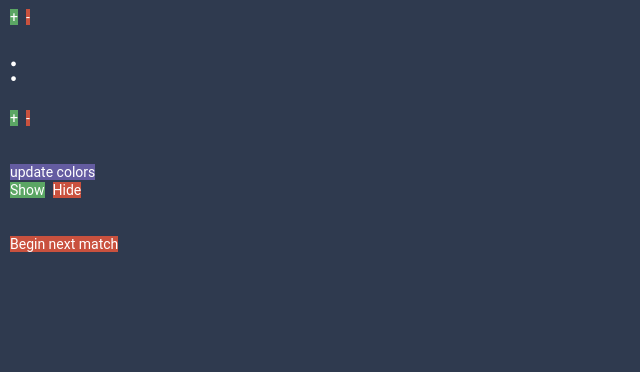
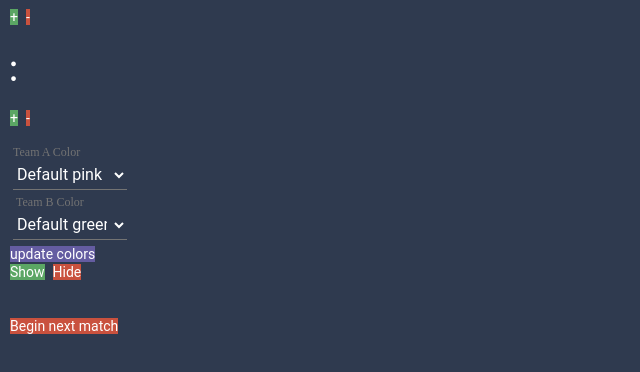
Before and after one commit to inkfarer/inkstronomy-overlays, a website: page dashboard/scoreboard.html in a window 1280 px wide. Shown: the whole page, without its empty margins (0-640 px from the left). Drawn offline with Linux system fonts and the light colour scheme.

Commit message:
start migrating away from nodecg-typeahead-input: scoreboard uses vanilla html selects revert some code changes in maps.js

```diff
--- a/dashboard/scoreboard.html
+++ b/dashboard/scoreboard.html
@@ -1,13 +1,12 @@
 <!DOCTYPE html>
 <html lang="en">
 <head>
-    <meta charset="UTF-8">
+	<meta charset="UTF-8">
+	<script src="../bower_components/webcomponentsjs/webcomponents-loader.js"></script>
 	<link rel="import" href="../bower_components/font-roboto/roboto.html">
 	<link rel="import" href="../bower_components/iron-flex-layout/iron-flex-layout-classes.html">
 	<link rel="import" href="../bower_components/paper-button/paper-button.html">
 	<link rel="import" href="../bower_components/paper-input/paper-input.html">
-	<link rel="import" href="../bower_components/nodecg-typeahead-input/nodecg-typeahead-input.html">
-	<script src="../bower_components/webcomponentsjs/webcomponents-loader.js"></script>
 	<custom-style>
 		<style include="iron-flex iron-flex-alignment" is="custom-style">
 			paper-button {
@@ -54,6 +53,35 @@
 				--paper-input-container-focus-color: #00BEBE;
 				--primary-text-color: #FFFFFF;
 			}
+			select {
+				max-width: 113.5px;
+				min-width: 113.5px;
+				margin-left: 5px;
+				font-size: 16px;
+				margin-bottom: 5px;
+				border: 0px;
+				border-bottom: 1px solid #737373;
+				outline: 0px;
+				color: white;
+				background-color: rgba(0, 0, 0, 0);
+				padding: 4px;
+				padding-left: 0px;
+				font-family: 'Roboto', 'Noto', sans-serif;
+			}
+			select:focus {
+				border-bottom: 1px solid #00BEBE;
+			}
+			option {
+				color: black;
+			}
+			.colorSelectLabel {
+				color: #737373;
+				font-size: 12px;
+				margin-left: 5px;
+			}
+			#colorSelectBLabel {
+				margin-left: 8px;
+			}
 		</style>
 	</custom-style>
 </head>
@@ -76,8 +104,36 @@
 		<paper-input label="Team B name" class="nameInput" id="teamBinput"></paper-input>
 	</div>
 	<div class="layout horizontal">
-		<nodecg-typeahead-input id="colorSelectA" label="Team A color" replicant-name="splatColors" class="input"></nodecg-typeahead-input>
-		<nodecg-typeahead-input id="colorSelectB" label="Team B color" replicant-name="splatColors" class="input"></nodecg-typeahead-input>
+		<div class="layout vertical">
+			<div id="colorSelectALabel" class="colorSelectLabel">Team A Color</div>
+			<select id="colorSelectA">
+				<option value="Default pink" selected>Default pink</option>
+				<option value="Default green">Default green</option>
+				<option value="Light Blue">Light Blue</option>
+				<option value="Purple">Purple</option>
+				<option value="Yellow">Yellow</option>
+				<option value="Pink">Pink</option>
+				<option value="Orange">Orange</option>
+				<option value="Turquoise">Turquoise</option>
+				<option value="Sky Blue">Sky Blue</option>
+				<option value="Mustard">Mustard</option>
+			</select>
+		</div>
+		<div class="layout vertical">
+			<div id="colorSelectBLabel" class="colorSelectLabel">Team B Color</div>
+			<select id="colorSelectB">
+				<option value="Default pink">Default pink</option>
+				<option value="Default green" selected>Default green</option>
+				<option value="Light Blue">Light Blue</option>
+				<option value="Purple">Purple</option>
+				<option value="Yellow">Yellow</option>
+				<option value="Pink">Pink</option>
+				<option value="Orange">Orange</option>
+				<option value="Turquoise">Turquoise</option>
+				<option value="Sky Blue">Sky Blue</option>
+				<option value="Mustard">Mustard</option>
+			</select>
+		</div>
 	</div>
 	<paper-button id="updateColor" raised style="background-color: #645CA1; width: 100%" onclick="updateColors()">update colors</paper-button>
 	<paper-input label="Flavor text" class="nameInput" id="stageInput"></paper-input>
--- a/dashboard/scoreboard.js
+++ b/dashboard/scoreboard.js
@@ -6,7 +6,6 @@ const teamAname = nodecg.Replicant('teamAname');
 const teamBname = nodecg.Replicant('teamBname');
 const nextTeamAname = nodecg.Replicant('nextTeamAname');
 const nextTeamBname = nodecg.Replicant('nextTeamBname');
-const splatColors = nodecg.Replicant('splatColors');
 const teamAcolor = nodecg.Replicant('teamAcolor');
 const teamBcolor = nodecg.Replicant('teamBcolor');
 
@@ -121,14 +120,3 @@ scHidden.on('change', (newValue, OldValue) => {
         hideSC.disabled = false;
     }
 });
-
-splatColors.value = ["Default pink",
-"Default green",
-"Light Blue",
-"Purple",
-"Yellow",
-"Pink",
-"Orange",
-"Turquoise",
-"Sky Blue",
-"Mustard"]
```
Also changed, not shown: dashboard/maps.html (+1 -1 lines), dashboard/maps.js (+5 -6 lines), dashboard/music.html (+1 -1 lines), dashboard/socials.html (+1 -1 lines).
